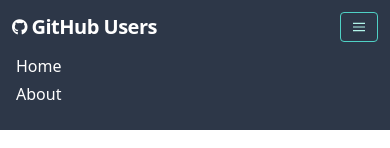
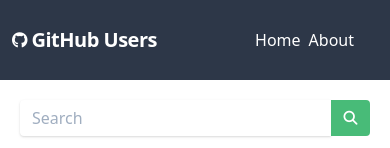
Before and after one commit to faisalantu/Github-Finder-with-tailwind, a React (Create React App) app: page / in a window 390 px wide. Shown: the top 148 px of the page. Built offline with nearby package versions, Linux system fonts and the light colour scheme; no server answers.

Commit message:
🧭 fix responsiven Behavior

```diff
--- a/src/components/layout/Navbar.js
+++ b/src/components/layout/Navbar.js
@@ -13,29 +13,18 @@ const Navbar = (props) => {
           GitHub Users
         </span>
       </div>
-      <div className="block md:hidden">
-        <button className="flex items-center px-3 py-2 border rounded text-teal-200 border-teal-400 hover:text-white hover:border-white">
-          <svg
-            className="fill-current h-3 w-3"
-            viewBox="0 0 20 20"
-            xmlns="http://www.w3.org/2000/svg"
-          >
-            <title>Menu</title>
-            <path d="M0 3h20v2H0V3zm0 6h20v2H0V9zm0 6h20v2H0v-2z" />
-          </svg>
-        </button>
-      </div>
-      <div className="block w-full md:w-auto flex-grow lg:flex lg:items-center">
-        <div className="text-md my-3 md:my-0 lg:flex-grow font-medium text-white">
+
+      <div className="block w-auto flex-grow justify-end md:justify-start flex lg:items-center">
+        <div className="text-md my-3 md:my-0 pr-5 md:pr-0 font-medium text-white">
           <Link
             to="/"
-            className="block md:inline-block my-1 md:my-0 lg:mt-0 hover:text-green-300 mx-1 "
+            className="inline-block my-1 md:my-0 lg:mt-0 hover:text-green-300 mx-1 "
           >
             Home
           </Link>
           <Link
             to="/about"
-            className="block md:inline-block my-1 md:my-0 lg:mt-0 hover:text-green-300 mx-1"
+            className="inline-block my-1 md:my-0 lg:mt-0 hover:text-green-300 mx-1"
           >
             About
           </Link>
```
